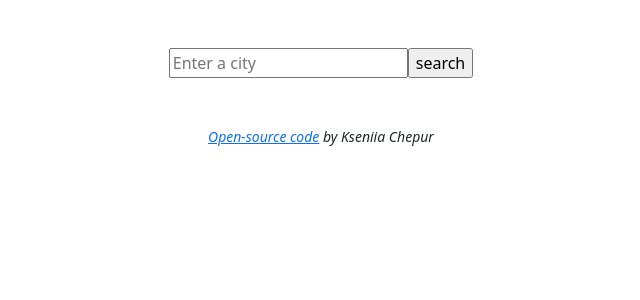
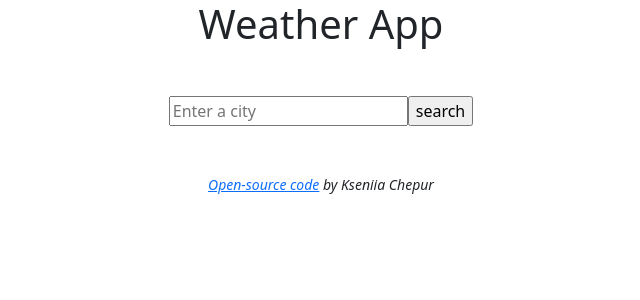
Before and after one commit to kseniia-chepur/weather-app-react, a React (Create React App) app: page / in a window 1280 px wide. Shown: the top 300 px of the page, without its empty margins (319-959 px from the left). Built offline with nearby package versions, Linux system fonts and the light colour scheme.

Commit message:
Installed bootstrap,  revised footer

```diff
--- a/package.json
+++ b/package.json
@@ -7,6 +7,7 @@
     "@testing-library/react": "^13.3.0",
     "@testing-library/user-event": "^13.5.0",
     "axios": "^0.27.2",
+    "bootstrap": "^5.2.0",
     "react": "^18.2.0",
     "react-dom": "^18.2.0",
     "react-scripts": "5.0.1",
--- a/public/index.html
+++ b/public/index.html
@@ -5,54 +5,16 @@
     <link rel="icon" href="%PUBLIC_URL%/favicon.ico" />
     <meta name="viewport" content="width=device-width, initial-scale=1" />
     <meta name="theme-color" content="#000000" />
-    <meta
-      name="description"
-      content="Web site created using create-react-app"
-    />
-    <link rel="apple-touch-icon" href="%PUBLIC_URL%/logo192.png" />
-    <!--
-      manifest.json provides metadata used when your web app is installed on a
-      user's mobile device or desktop. See https://developers.google.com/web/fundamentals/web-app-manifest/
-    -->
-    <link rel="manifest" href="%PUBLIC_URL%/manifest.json" />
-    <!--
-      Notice the use of %PUBLIC_URL% in the tags above.
-      It will be replaced with the URL of the `public` folder during the build.
-      Only files inside the `public` folder can be referenced from the HTML.
-
-      Unlike "/favicon.ico" or "favicon.ico", "%PUBLIC_URL%/favicon.ico" will
-      work correctly both with client-side routing and a non-root public URL.
-      Learn how to configure a non-root public URL by running `npm run build`.
-    -->
+    <meta name="description" content="Weather application" />
+    <!-- <link rel="manifest" href="%PUBLIC_URL%/manifest.json" /> -->
     <script
       src="https://kit.fontawesome.com/e653be7645.js"
       crossorigin="anonymous"
     ></script>
-    <link
-      href="https://cdn.jsdelivr.net/npm/bootstrap@5.2.0-beta1/dist/css/bootstrap.min.css"
-      rel="stylesheet"
-      integrity="sha384-0evHe/X+R7YkIZDRvuzKMRqM+OrBnVFBL6DOitfPri4tjfHxaWutUpFmBp4vmVor"
-      crossorigin="anonymous"
-    />
-    <script
-      src="https://cdn.jsdelivr.net/npm/bootstrap@5.2.0-beta1/dist/js/bootstrap.bundle.min.js"
-      integrity="sha384-pprn3073KE6tl6bjs2QrFaJGz5/SUsLqktiwsUTF55Jfv3qYSDhgCecCxMW52nD2"
-      crossorigin="anonymous"
-    ></script>
-    <title>React App</title>
+    <title>React Weather App</title>
   </head>
   <body>
     <noscript>You need to enable JavaScript to run this app.</noscript>
     <div id="root"></div>
-    <!--
-      This HTML file is a template.
-      If you open it directly in the browser, you will see an empty page.
-
-      You can add webfonts, meta tags, or analytics to this file.
-      The build step will place the bundled scripts into the <body> tag.
-
-      To begin the development, run `npm start` or `yarn start`.
-      To create a production bundle, use `npm run build` or `yarn build`.
-    -->
   </body>
 </html>
--- a/src/App.js
+++ b/src/App.js
@@ -2,13 +2,14 @@ import "./App.css";
 import SearchForm from "./SearchForm";
 import Footer from "./Footer";
 
-function App() {
+export default function App() {
   return (
     <div className="App">
-      <SearchForm />
-      <Footer />
+      <div className="container">
+        <h1>Weather App</h1>
+        <SearchForm />
+        <Footer />
+      </div>
     </div>
   );
 }
-
-export default App;
--- a/src/Footer.js
+++ b/src/Footer.js
@@ -3,7 +3,7 @@ import "./Footer.css";
 
 export default function Footer() {
   return (
-    <div className="Footer mt-5">
+    <footer className="Footer mt-5">
       <a
         href="https://github.com/kseniia-chepur/weather-app-react"
         target="_blank"
@@ -12,6 +12,6 @@ export default function Footer() {
         Open-source code
       </a>
       <span> by Kseniia Chepur</span>
-    </div>
+    </footer>
   );
 }
--- a/src/index.css
+++ /dev/null
@@ -1,13 +0,0 @@
-body {
-  margin: 0;
-  font-family: -apple-system, BlinkMacSystemFont, 'Segoe UI', 'Roboto', 'Oxygen',
-    'Ubuntu', 'Cantarell', 'Fira Sans', 'Droid Sans', 'Helvetica Neue',
-    sans-serif;
-  -webkit-font-smoothing: antialiased;
-  -moz-osx-font-smoothing: grayscale;
-}
-
-code {
-  font-family: source-code-pro, Menlo, Monaco, Consolas, 'Courier New',
-    monospace;
-}
```
Also changed, not shown: src/index.js (+6 -5 lines), 1 other file (tests, documents, lock files or other folders).
